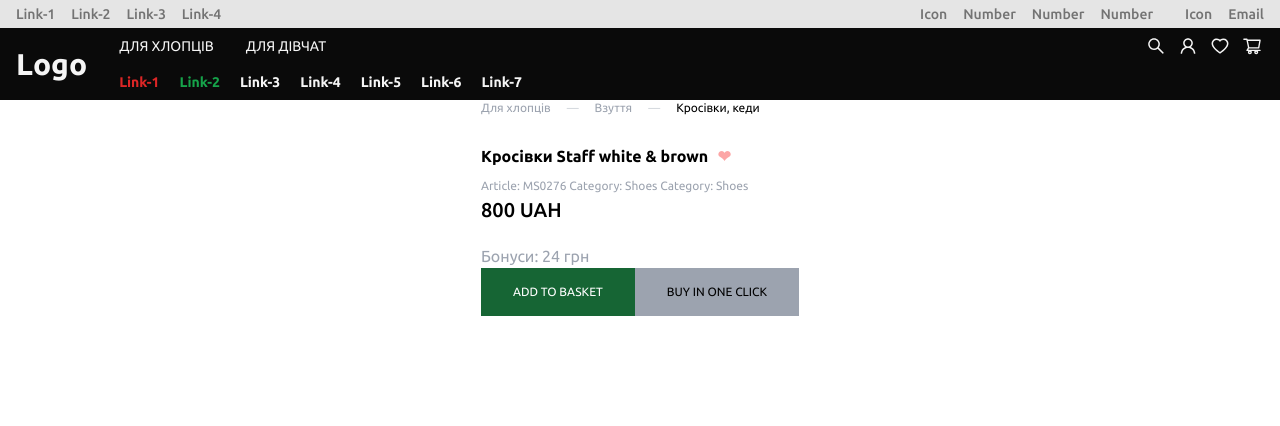
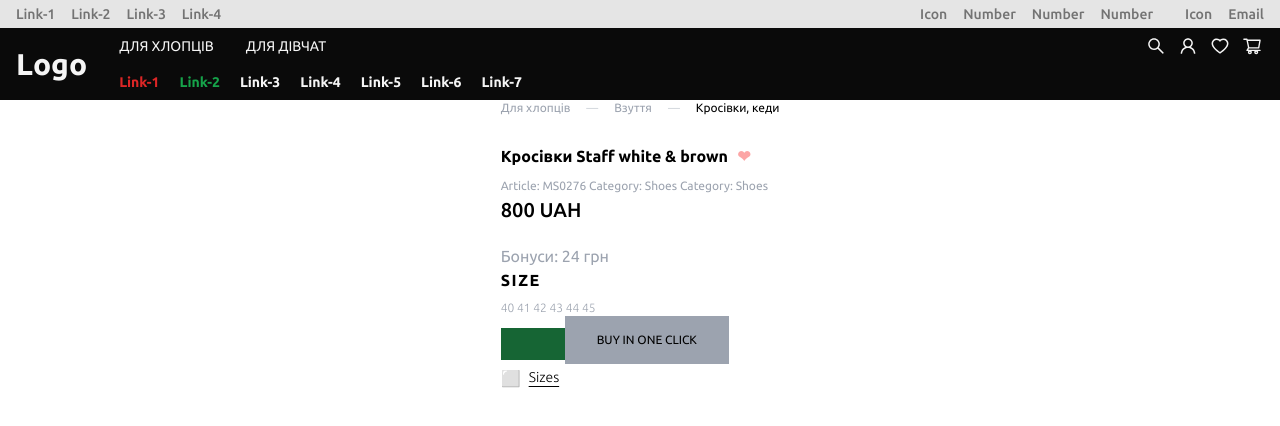
Before and after one commit to DeFosu/react-shop-clothes-template, a React (Vite) app: page /pview in a window 1280 px wide. Shown: the top 426 px of the page. Built offline with nearby package versions, Linux system fonts and the light colour scheme.

Commit message:
feat: created more components before slider

```diff
--- /dev/null
+++ b/src/components/ProductDetails/InfoButton.tsx
@@ -0,0 +1,18 @@
+import React from 'react';
+
+const InfoButton = () => {
+  return (
+    <div className="flex items-center space-x-2">
+      {/* Replace this span with an actual icon element */}
+      <span className="inline-block w-5 h-5">
+      ⬜
+      </span>
+      <div className="relative">
+        <span className="font-light text-sm underline underline-offset-4">Sizes</span>
+
+      </div>
+    </div>
+  );
+};
+
+export default InfoButton;
--- a/src/components/ProductDetails/ProductDetails.tsx
+++ b/src/components/ProductDetails/ProductDetails.tsx
@@ -1,6 +1,8 @@
 import React, {useState} from 'react';
 import ToBasketBtn from './ToBasketBtn';
 import BuyOneClickBtn from './BuyOneClickBtn';
+import Sizes from './Sizes';
+import InfoButton from './InfoButton';
 
 
 
@@ -53,8 +55,10 @@ const handleClick = () => {
         <p className="text-gray-400 mt-1">Бонуси: 24 грн</p>
         {/* сделать ологику выщета бонуса в размере 3 проц от цены*/}
         <div className=''>
+          <Sizes />
 <ToBasketBtn />
 <BuyOneClickBtn />
+<InfoButton />
   </div>
    </div>
 
--- /dev/null
+++ b/src/components/ProductDetails/Sizes.tsx
@@ -0,0 +1,15 @@
+import React from 'react';
+
+const Sizes = () => {
+  return (
+    <div className="space-y-2">
+      <div className="font-bold tracking-widest ">SIZE</div>
+      <div className="flex ">
+        <span className="font-light text-xs text-gray-400">40 41 42 43 44 45</span>
+
+      </div>
+    </div>
+  );
+};
+
+export default Sizes;
--- a/src/components/ProductDetails/ToBasketBtn.tsx
+++ b/src/components/ProductDetails/ToBasketBtn.tsx
@@ -6,7 +6,7 @@ const ToBasketBtn = () => {
 
   return (
     <button className="bg-green-800 text-white font-normal text-xs py-4 px-8">
-      ADD TO BASKET
+
     </button>
   );
 };
```
